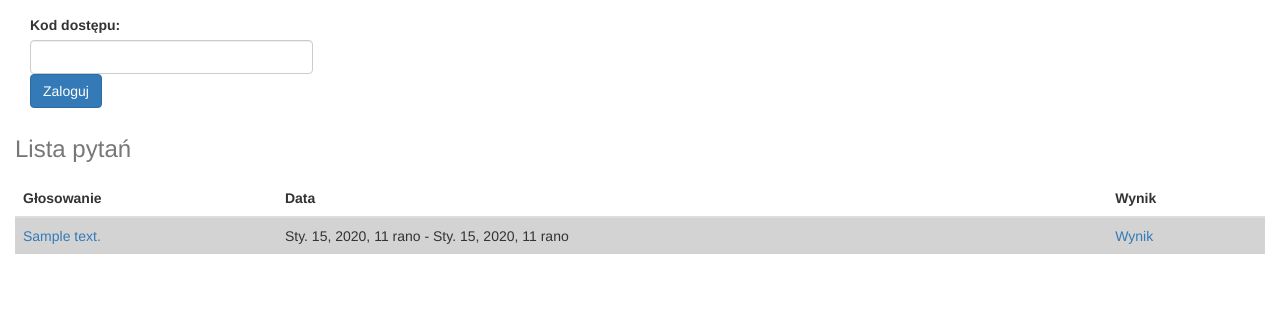
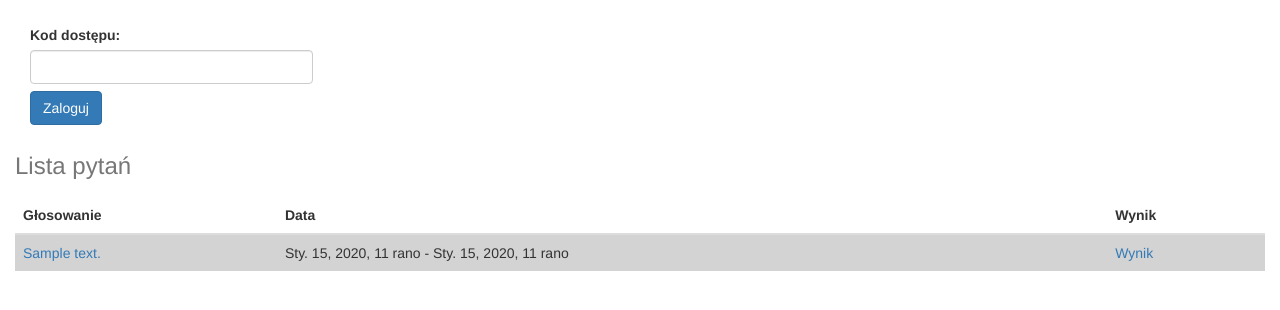
Before and after one commit to iCarrrot/IZP-glosowanie, a Django app: page /polls/1/ in a window 1280 px wide. Shown: the part 144-454 px from the top of the page. Run offline with Django 3.2, Linux system fonts and the light colour scheme; tables that the repository leaves empty hold one stand-in row (values such as "Sample post"); some libraries are stand-ins or nearby versions.

Commit message:
Buttons spacing (#28)

```diff
--- a/izp/polls/templates/polls/poll_detail.html
+++ b/izp/polls/templates/polls/poll_detail.html
@@ -3,18 +3,18 @@
    {% if is_session %}
    <form action="{% url 'polls:logout' poll.id %}" method="post">
       {% csrf_token %}
-      <button class="btn btn-primary">Zakończ sesję</button>
+      <button class="btn btn-primary" style="margin-top:18px">Zakończ sesję</button>
    </form>
    {% else %}
    <form action="{% url 'polls:login' poll.id %}" method="post">
       {% csrf_token %}
       <div class="form-group">
          <div class="col-sm-3">
-            <label for="code">
+            <label for="code" style="margin-top:10px">
                Kod dostępu:
             </label>
             <input id="code" name="code" type="password" class="form-control" size="10">
-            <button class="btn btn-primary">Zaloguj</button>
+            <button class="btn btn-primary" style="margin-top:7px" name="login_button">Zaloguj</button>
          </div>
       </div>
    </form>
```
